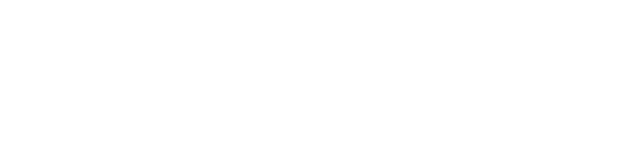
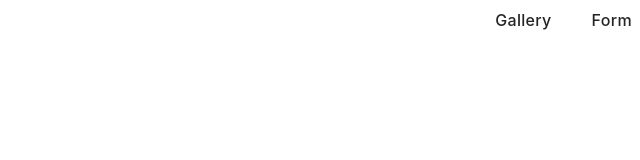
Before and after one commit to EgorOgirchuk/goit-js-hw-09, a website built with Vite: page src/index.html in a window 1280 px wide. Shown: the whole page, without its empty margins (640-1280 px from the left). Built offline with nearby package versions, Linux system fonts and the light colour scheme.

Commit message:
add changes to index

```diff
--- a/src/index.html
+++ b/src/index.html
@@ -6,5 +6,17 @@
     <title>Vanilla App Template</title>
     <link rel="stylesheet" href="./css/styles.css" />
   </head>
-  <body></body>
+  <body>
+    <nav class="nav">
+      <ul class="nav-list">
+        <li class="nav-item">
+          <a href="./1-gallery.html" class="nav-link">Gallery</a>
+        </li>
+
+        <li class="nav-item">
+          <a href="./2-form.html" class="nav-link">Form</a>
+        </li>
+      </ul>
+    </nav>
+  </body>
 </html>
```
Also changed, not shown: assets/deploy-status.png (deleted), assets/gh-actions-perm-1.png (deleted), assets/gh-actions-perm-2.png (deleted), assets/how-it-works.png (deleted), assets/repo-settings.png (deleted), assets/template-step-1.png (deleted), assets/template-step-2.png (deleted).
